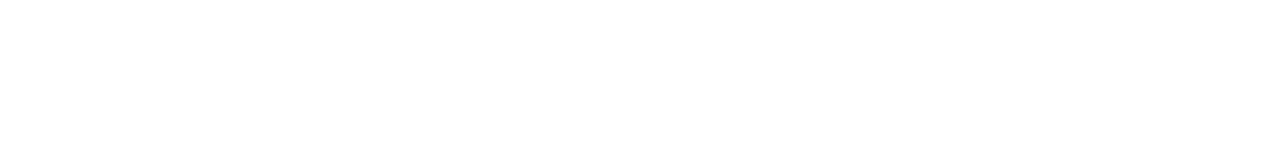
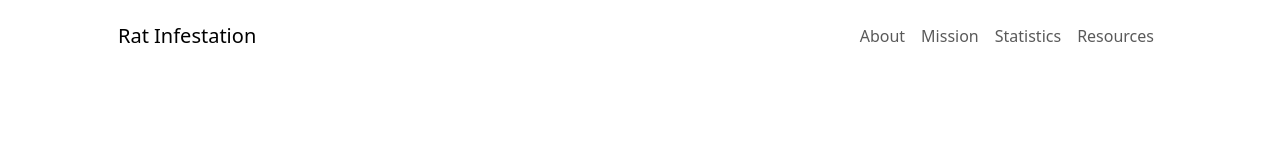
Before and after one commit to vivianz7319/ratinfestation.github.io, a plain HTML site: page index.html in a window 1280 px wide. Drawn offline with nearby package versions, Linux system fonts and the light colour scheme.

Commit message:
Tue, Feb 20, 2024, 1:49 PM -05:00

```diff
--- a/index.html
+++ b/index.html
@@ -3,7 +3,13 @@
     <head>
         <!-- Required meta tags -->
         <meta charset="utf-8">
-        <meta name="viewport" content="width=device-width, initial-scale=1">
+        <meta name="viewport" content="width=device-width, initial-scale=1, shrink-to-fit=no" />
+        <meta name="description" content="" />
+        <meta name="author" content="" />
+        <!--Webiste Icon-->
+         <!-- Google fonts-->
+         <link href="https://fonts.googleapis.com/css?family=Merriweather+Sans:400,700" rel="stylesheet" />
+         <link href="https://fonts.googleapis.com/css?family=Merriweather:400,300,300italic,400italic,700,700italic" rel="stylesheet" type="text/css" />
 
         <link href="https://cdn.jsdelivr.net/npm/bootstrap@5.3.0-alpha1/dist/css/bootstrap.min.css" rel="stylesheet" />
         <link href="style.css" rel="stylesheet" type="text/css" />
@@ -16,7 +22,21 @@
     </head>
     <body>
         <!-- HTML -->
-
+            <!-- Navigation-->
+            <nav class="navbar navbar-expand-lg navbar-light fixed-top py-3" id="mainNav">
+                <div class="container px-4 px-lg-5">
+                    <a class="navbar-brand" href="#page-top">Rat Infestation</a>
+                    <button class="navbar-toggler navbar-toggler-right" type="button" data-bs-toggle="collapse" data-bs-target="#navbarResponsive" aria-controls="navbarResponsive" aria-expanded="false" aria-label="Toggle navigation"><span class="navbar-toggler-icon"></span></button>
+                    <div class="collapse navbar-collapse" id="navbarResponsive">
+                        <ul class="navbar-nav ms-auto my-2 my-lg-0">
+                            <li class="nav-item"><a class="nav-link" href="#about">About</a></li>
+                            <li class="nav-item"><a class="nav-link" href="#services">Mission</a></li>
+                            <li class="nav-item"><a class="nav-link" href="#contact">Statistics </a></li>
+                            <li class="nav-item"><a class="nav-link" href="#portfolio">Resources</a></li>
+                        </ul>
+                    </div>
+                </div>
+            </nav>
 
         <script src="https://cdn.jsdelivr.net/npm/bootstrap@5.3.0-alpha1/dist/js/bootstrap.bundle.min.js"></script>
         <script src="script.js"></script>
```
